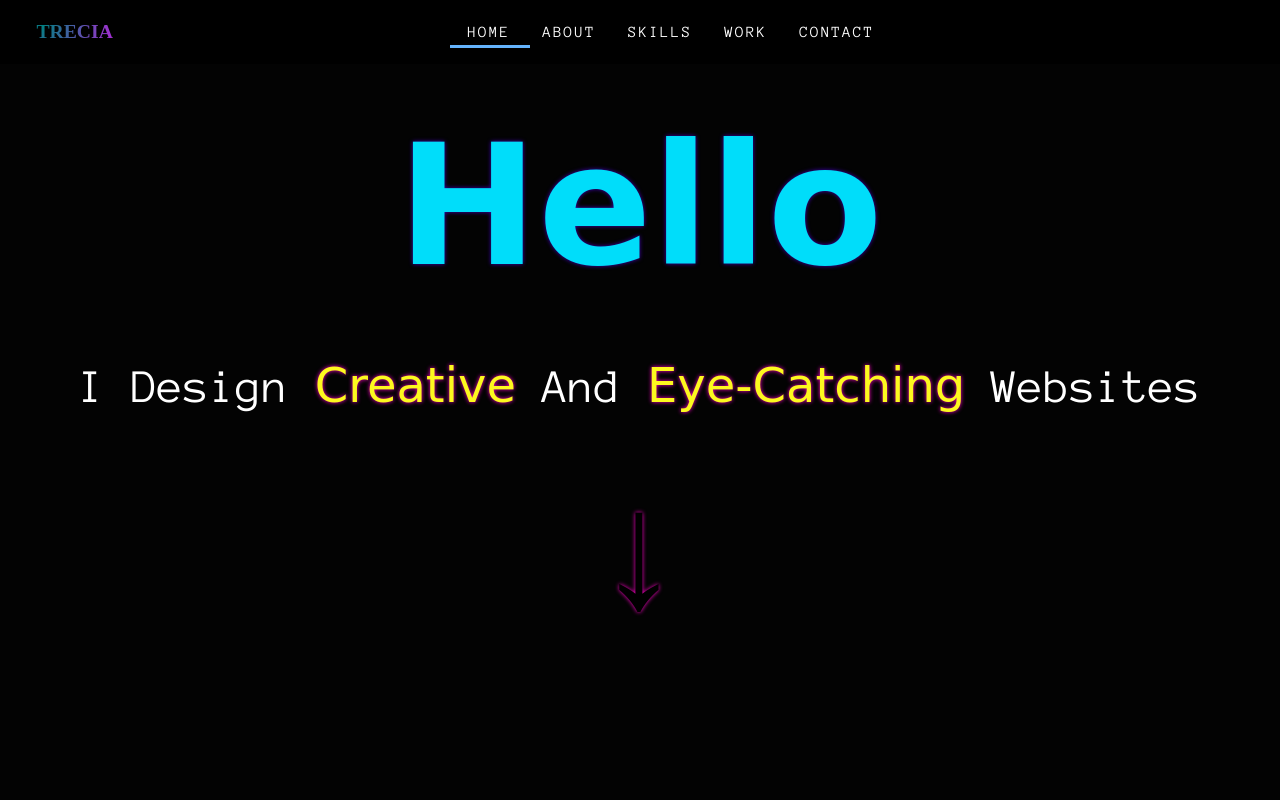
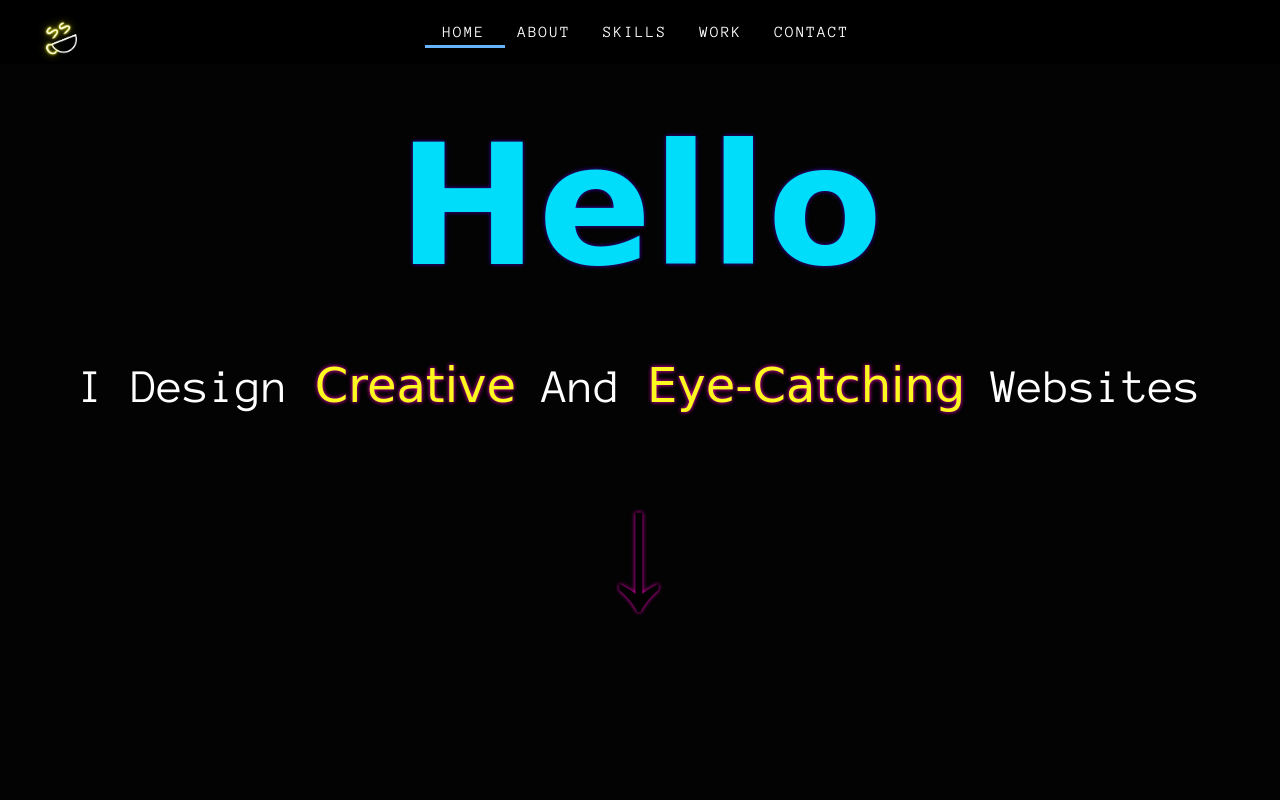
Before and after one commit to TreciaKS/portfolio-website, a plain HTML site: page index.html in a window 1280 px wide. Shown: the top 800 px of the page. Drawn offline with nearby package versions, Linux system fonts and the light colour scheme; a web font is replaced by a local one.

```diff
--- a/index.html
+++ b/index.html
@@ -22,7 +22,7 @@
 
     <!-- my logo -->
       <div class="logo">
-        <img src="img/logot.svg" alt="Trecia.logo" width = "100px">
+        <img src="logo.png" alt="Trecia.logo" width = "50px">
       </div>
 
     <!-- menu -->
```
